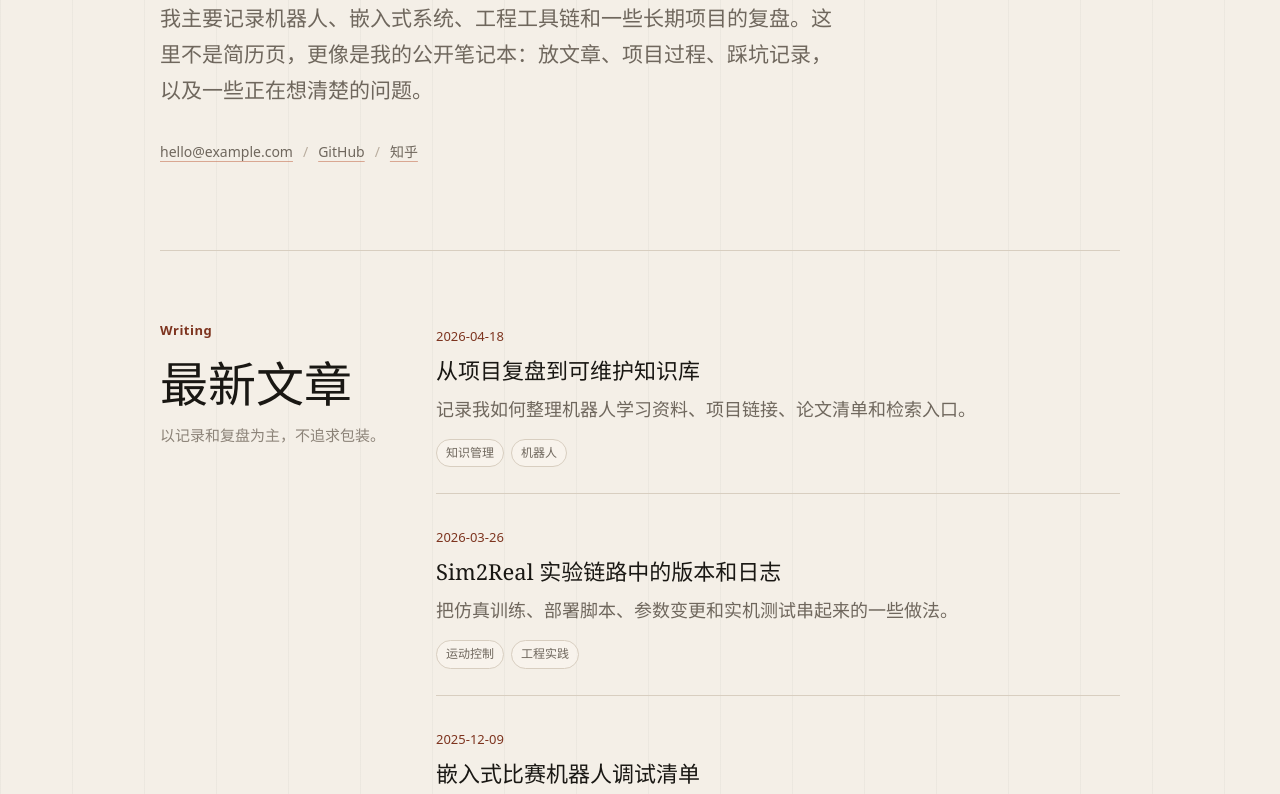
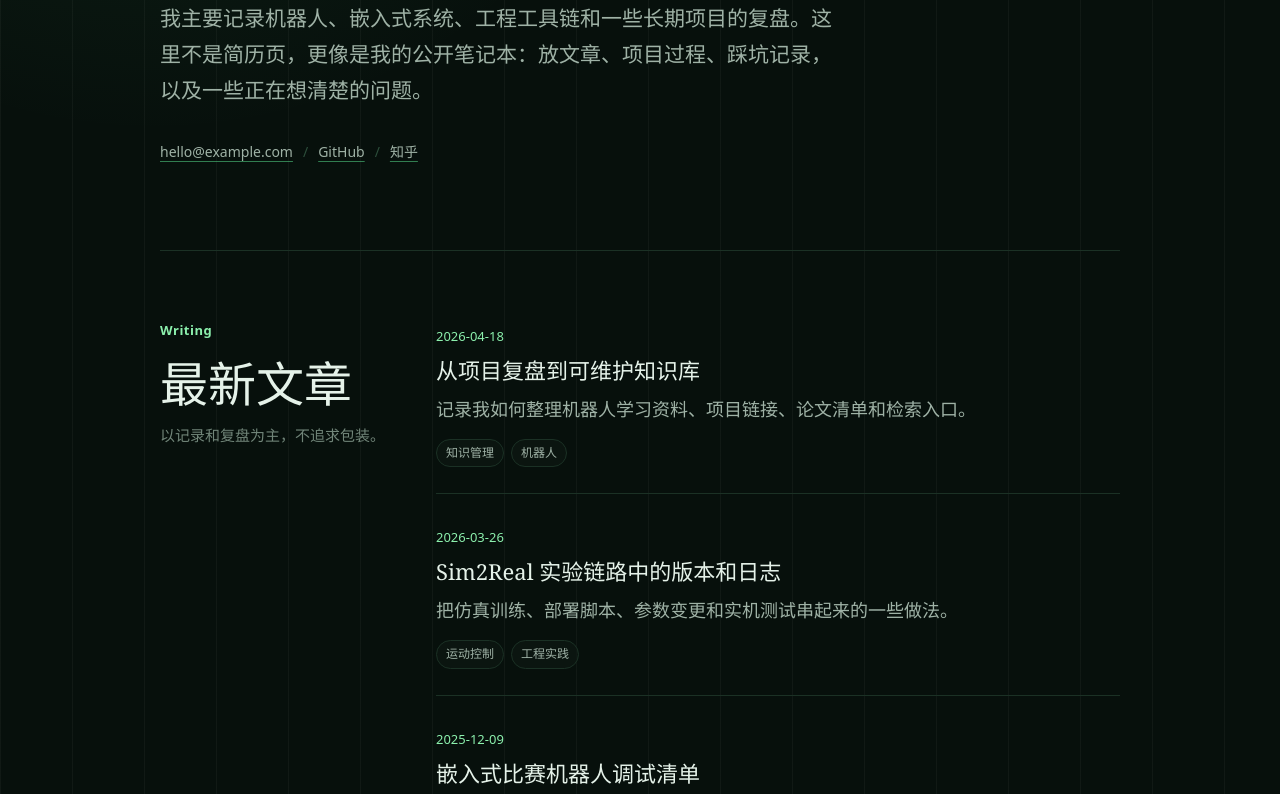
Before and after one commit to Zyntrix-wx/Zyntrix.github.io, a plain HTML site: page index.html in a window 1280 px wide. Shown: the part 408-1202 px from the top of the page. Drawn offline with Linux system fonts and the light colour scheme.

Commit message:
Switch theme to green black

```diff
--- a/styles.css
+++ b/styles.css
@@ -1,14 +1,14 @@
 :root {
-  --bg: #f4efe7;
-  --paper: #fbf7ef;
-  --text: #191713;
-  --muted: #6f675d;
-  --quiet: #8c8378;
-  --line: #d8cec0;
-  --line-strong: #b9ad9e;
-  --accent: #b84f2a;
-  --accent-dark: #7d341f;
-  --wash: #eadfce;
+  --bg: #07100c;
+  --paper: #0d1812;
+  --text: #e5f2e9;
+  --muted: #9fb2a6;
+  --quiet: #718579;
+  --line: #1b3125;
+  --line-strong: #2d4f3c;
+  --accent: #55d889;
+  --accent-dark: #8cf0ad;
+  --wash: #10291b;
   --max: 960px;
   --measure: 720px;
 }
@@ -24,7 +24,8 @@ html {
 body {
   margin: 0;
   background:
-    linear-gradient(90deg, rgba(25, 23, 19, 0.035) 1px, transparent 1px) 0 0 / 72px 72px,
+    radial-gradient(circle at 12% 0%, rgba(85, 216, 137, 0.11), transparent 34rem),
+    linear-gradient(90deg, rgba(229, 242, 233, 0.045) 1px, transparent 1px) 0 0 / 72px 72px,
     var(--bg);
   color: var(--text);
   font-family:
@@ -36,7 +37,7 @@ body {
 
 a {
   color: inherit;
-  text-decoration-color: rgba(184, 79, 42, 0.45);
+  text-decoration-color: rgba(85, 216, 137, 0.55);
   text-decoration-thickness: 1px;
   text-underline-offset: 4px;
 }
@@ -56,7 +57,7 @@ textarea {
   width: 100%;
   border: 1px solid var(--line);
   border-radius: 0;
-  background: rgba(251, 247, 239, 0.68);
+  background: rgba(13, 24, 18, 0.72);
   color: var(--text);
   font:
     14px / 1.5 ui-sans-serif, system-ui, -apple-system, BlinkMacSystemFont, "Segoe UI",
@@ -78,7 +79,7 @@ input:focus,
 select:focus,
 textarea:focus {
   border-color: var(--accent);
-  outline: 3px solid rgba(184, 79, 42, 0.18);
+  outline: 3px solid rgba(85, 216, 137, 0.18);
 }
 
 .sr-only {
@@ -105,7 +106,7 @@ textarea:focus {
   margin: 0 auto;
   padding: 22px 0 18px;
   border-bottom: 1px solid var(--line);
-  background: rgba(244, 239, 231, 0.92);
+  background: rgba(7, 16, 12, 0.9);
   backdrop-filter: blur(14px);
 }
 
@@ -300,7 +301,7 @@ h3 {
   padding: 3px 9px;
   border: 1px solid var(--line);
   border-radius: 999px;
-  background: rgba(251, 247, 239, 0.58);
+  background: rgba(13, 24, 18, 0.72);
   color: var(--muted);
   font-family:
     ui-sans-serif, system-ui, -apple-system, BlinkMacSystemFont, "Segoe UI",
@@ -380,7 +381,7 @@ h3 {
 .intro-links a:focus-visible,
 .project-links a:focus-visible,
 .footer a:focus-visible {
-  outline: 3px solid rgba(184, 79, 42, 0.22);
+  outline: 3px solid rgba(85, 216, 137, 0.22);
   outline-offset: 3px;
 }
 
@@ -455,9 +456,9 @@ h3 {
 
 .action-button {
   padding: 7px 13px;
-  border-color: var(--accent-dark);
-  background: var(--text);
-  color: var(--paper);
+  border-color: var(--accent);
+  background: var(--accent);
+  color: #07100c;
 }
 
 .text-button,
@@ -468,7 +469,7 @@ h3 {
 }
 
 .danger-button {
-  color: #8f2f20;
+  color: #ff8f80;
 }
 
 .managed-project-list {
```
